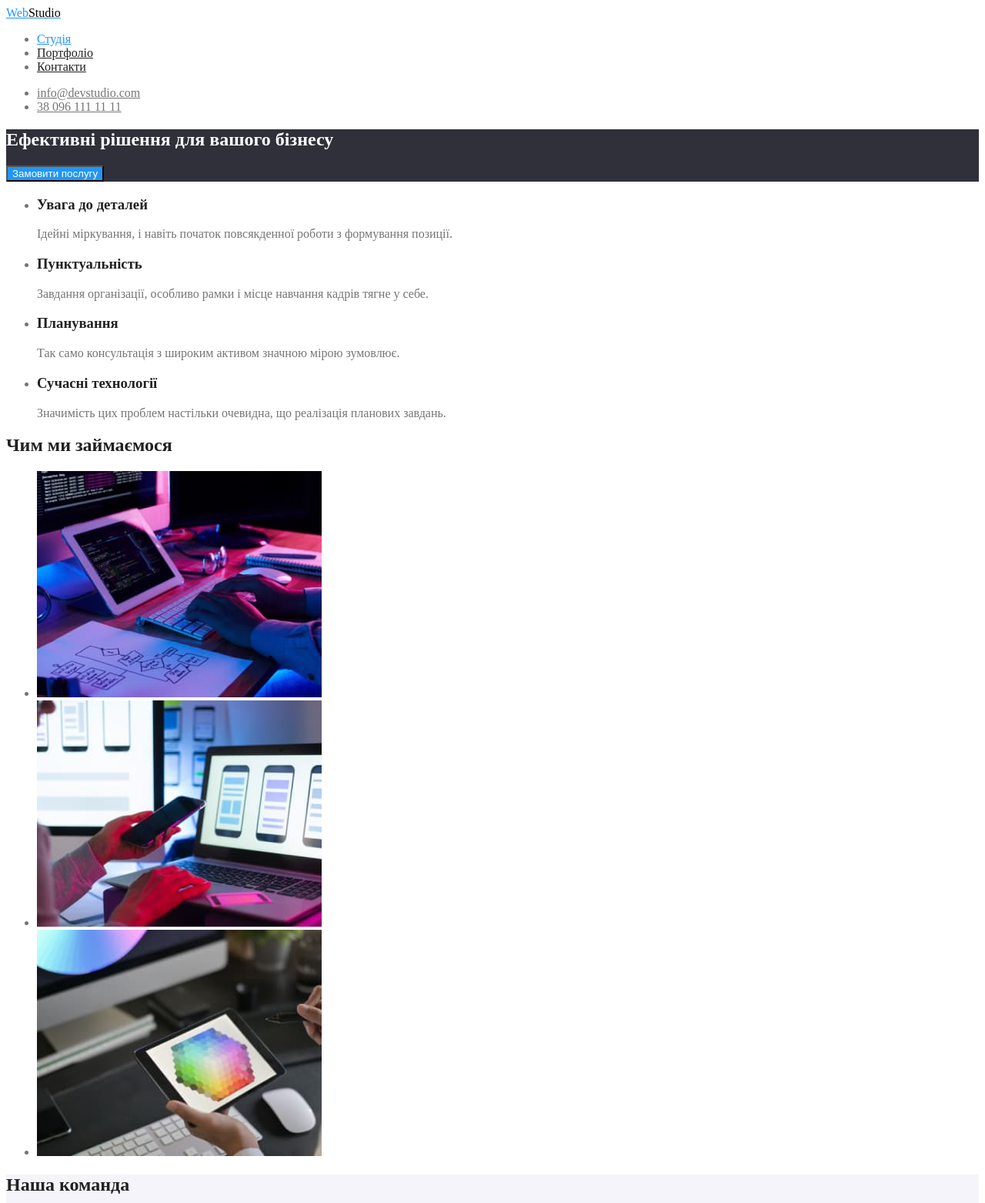
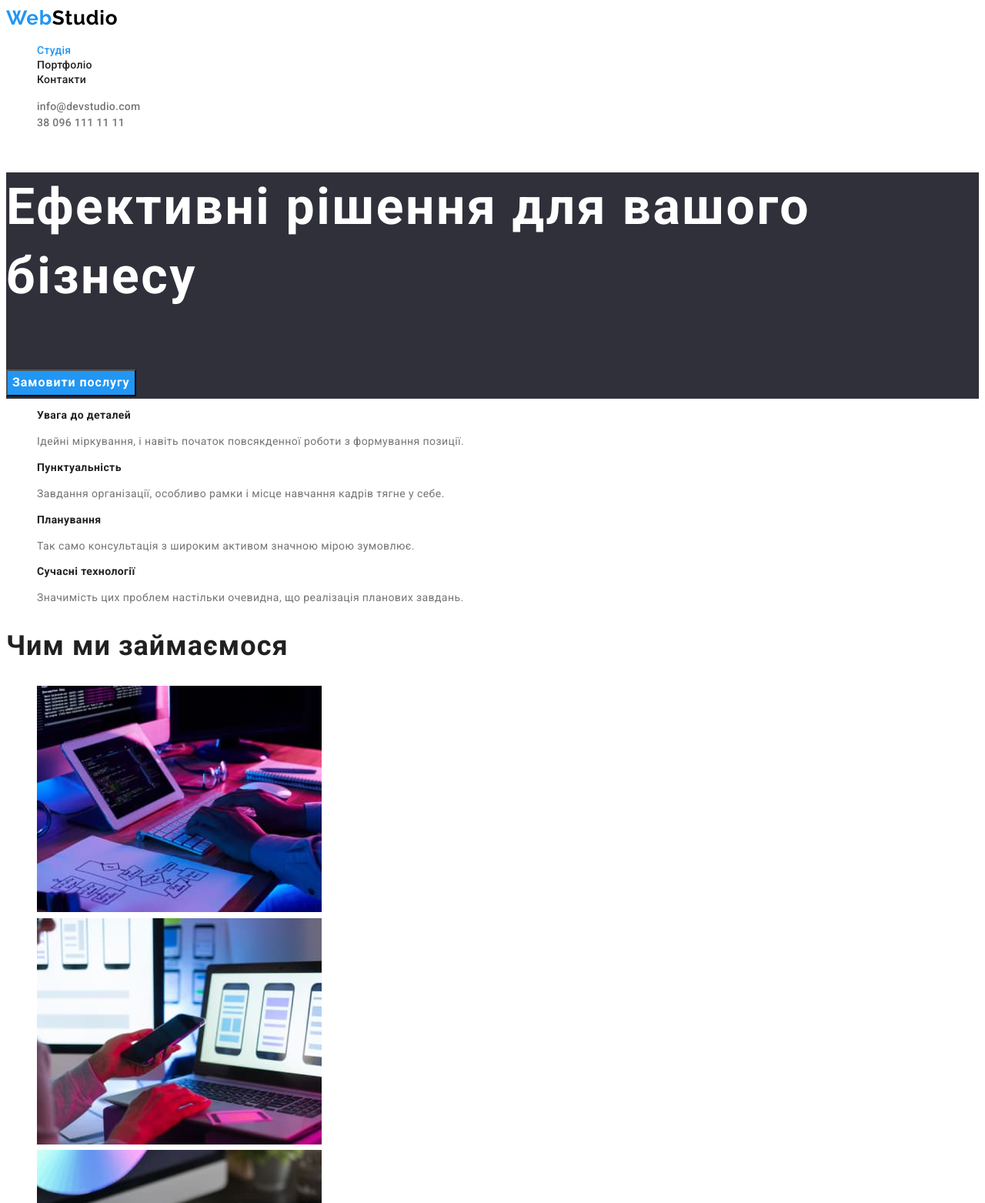
Before and after one commit to IrynaPotupa/goit-markup-hw-02, a plain HTML site: page index.html in a window 1280 px wide. Shown: the top 1563 px of the page at 77% size. Drawn offline with Linux system fonts and the light colour scheme.

Commit message:
add text decoratios

```diff
--- a/css/styles.css
+++ b/css/styles.css
@@ -9,36 +9,65 @@
   --button-h-f-color: #188ce8;
   --secondary-white-color: color: rgba(255, 255, 255, 0.6);
 }
+
 body {
   color: var(--color-primary);
   background-color: var(--main-white-color);
-  /* font-size: 16px; */
+  font-family: 'Roboto', sans-serif;
+}
+
+.list {
+  list-style: none;
+}
+
+.link {
+  text-decoration: none
 }
 
 .logo {
   color: var(--color-brand);
+  font-family: 'Raleway', sans-serif;
+  font-weight: 700;
+  font-size: 26px;
+  line-height: 1.2;
+  letter-spacing: 0.03em;
+  text-decoration: none;
 }
+
 
 .logo-dark {
   color: var(--logo-dark-color);
 }
+
 /* site naw */
 
 .site-naw .naw-link {
   color: var(--main-title-color);
+  font-weight: 500;
+  font-size: 14px;
+  line-height: 1.14;
+  letter-spacing: 0.02em;
 }
 
 .site-naw .naw-link:hover,
 .site-naw .naw-link:focus {
   color: var(--color-brand);
 }
+
 .site-naw .link.current {
   color: var(--color-brand);
 }
 
 .contacts .cnt-link {
   color: var(--color-primary);
+  font-family: 'Roboto';
+  font-weight: 500;
+  font-size: 14px;
+  line-height: 1.4;
+  letter-spacing: 0.02em;
+
 }
+
 .contacts .cnt-link:hover,
 .contacts .cnt-link:focus {
   color: var(--color-brand);
@@ -48,19 +77,36 @@ body {
 .hero {
   color: var(--main-white-color);
   background-color: var(--background-accent);
+  font-weight: 900;
+  font-size: 44px;
+  line-height: 1.36;
+  letter-spacing: 0.06em;
 }
-.button {
+
+.hero-button {
   color: var(--main-white-color);
   background-color: var(--color-brand);
+  font-family: inherit;
+  font-weight: 700;
+  font-size: 16px;
+  line-height: 1.8;
+  letter-spacing: 0.06em;
+  cursor: pointer;
 }
-.button :hover,
-.button :focus {
+
+.hero-button:hover,
+.hero-button:focus {
   background-color: var(--button-h-f-color);
 }
+
 /* sections */
-.section-title {
-  color: var(--main-title-color);
+.section {
+  font-weight: 400;
+  font-size: 14px;
+  line-height: 1.7;
+  letter-spacing: 0.03em;
 }
+
 .visually-hidden {
   position: absolute;
   white-space: nowrap;
@@ -73,35 +119,76 @@ body {
   clip-path: inset(50%);
   margin: -1px;
 }
-/* benefits section*/
-/* .benefits-list{} */
+
+/* benefits */
 .benefits-title {
   color: var(--main-title-color);
+  font-weight: 700;
+  font-size: 14px;
+  line-height: 1.14;
+  letter-spacing: 0.03em;
+}
+
+/* example */
+.example-title {
+  color: var(--main-title-color);
+  font-weight: 700;
+  font-size: 36px;
+  line-height: 1.16;
+  letter-spacing: 0.03em;
 }
 
 /* team section*/
-.team-list {
-  color: var(--main-title-color);
+.section-team {
+  background-color: var(--section-color);
 }
 
-.section-team {
-  background-color: var(--section-color);
+.team-title {
+  color: var(--main-title-color);
+  font-weight: 700;
+  font-size: 36px;
+  line-height: 1.16;
+  letter-spacing: 0.03em;
 }
 
 .team-folder {
   background-color: var(--main-white-color);
 }
 
+.team-list {
+  color: var(--main-title-color);
+  font-weight: 500;
+  font-size: 16px;
+  line-height: 1.18;
+  letter-spacing: 0.03em;
+}
+
 /* footer */
 .footer {
   background-color: var(--background-accent);
 }
-.address .link{
+
+.address {
+  font-weight: 400;
+  font-size: 14px;
+  line-height: 1.7;
+  letter-spacing: 0.03em;
+}
+
+.address .link {
   color: var(--main-white-color);
+  font-style: normal;
 }
+
 .address .address-link {
   color: var(--secondary-white-color);
 }
+
+.address .link:hover,
+.address .link:focus {
+  color: var(--color-brand);
+}
+
 .logo-light {
   color: var(--main-white-color);
 }
@@ -111,7 +198,20 @@ body {
 .portfolio-button {
   color: var(--main-title-color);
   background-color: var(--section-color);
+  font-family: inherit;
+  font-weight: 500;
+  font-size: 16px;
+  line-height: 1.6;
+  letter-spacing: 0.03em;
+  cursor: pointer;
 }
+
+.portfolio-button:hover,
+.portfolio-button:focus {
+  color: var(--main-white-color);
+  background-color: var(--color-brand);
+}
+
 .button.current {
   color: var(--main-white-color);
   background-color: var(--color-brand);
@@ -119,8 +219,16 @@ body {
 
 .portfolio-list .link {
   color: var(--color-primary);
+  font-weight: 400;
+  font-size: 16px;
+  line-height: 1.87;
+  letter-spacing: 0.03em;
 }
 
 .portfolio-title {
   color: var(--main-title-color);
+  font-weight: 700;
+  font-size: 18px;
+  line-height: 2;
+  letter-spacing: 0.06em;
 }
--- a/index.html
+++ b/index.html
@@ -5,6 +5,12 @@
     <meta http-equiv="X-UA-Compatible" content="IE=edge" />
     <meta name="viewport" content="width=device-width, initial-scale=1.0" />
     <title>WebStudio</title>
+    <link rel="preconnect" href="https://fonts.googleapis.com" />
+    <link rel="preconnect" href="https://fonts.gstatic.com" crossorigin />
+    <link
+      href="https://fonts.googleapis.com/css2?family=Raleway:wght@700&family=Roboto:wght@400;500;700;900&display=swap"
+      rel="stylesheet"
+    />
     <link rel="stylesheet" href="./css/styles.css" />
   </head>
   <body>
@@ -12,17 +18,17 @@
     <header>
       <nav>
         <a href="#" class="logo">Web<span class="logo-dark">Studio</span> </a>
-        <ul class="site-naw">
+        <ul class="site-naw list">
           <li>
             <a href="./index.html" class="naw-link link current">Студія</a>
           </li>
           <li>
             <a href="./portfolio.html" class="naw-link link">Портфоліо</a>
           </li>
-          <li><a href="" class="naw-link">Контакти</a></li>
+          <li><a href="" class="naw-link link">Контакти</a></li>
         </ul>
       </nav>
-      <ul class="contacts">
+      <ul class="contacts list">
         <li>
           <a href="malito:info@devstudio.com" class="cnt-link link" lang="en"
             >info@devstudio.com</a
@@ -37,12 +43,12 @@
       <!-- секція герой -->
       <section class="hero">
         <h1 class="hero-title">Ефективні рішення для вашого бізнесу</h1>
-        <button type="button" class="button">Замовити послугу</button>
+        <button type="button" class="hero-button">Замовити послугу</button>
       </section>
       <!-- секція переваги -->
       <section class="section">
         <h2 class="visually-hidden">Наші переваги</h2>
-        <ul class="benefits-list">
+        <ul class="benefits list">
           <li>
             <h3 class="benefits-title">Увага до деталей</h3>
             <p>
@@ -74,8 +80,8 @@
       </section>
       <!-- секція наші роботи -->
       <section class="section">
-        <h2 class="section-title">Чим ми займаємося</h2>
-        <ul>
+        <h2 class="example-title">Чим ми займаємося</h2>
+        <ul class="list">
           <li>
             <img
               src="./images/box1.jpg"
@@ -101,8 +107,8 @@
       </section>
       <!-- секція команда -->
       <section class="section-team">
-        <h2 class="section-title">Наша команда</h2>
-        <ul class="team">
+        <h2 class="team-title">Наша команда</h2>
+        <ul class="list">
           <li class="team-folder">
             <img
               src="./images/photo1.jpg"
@@ -146,7 +152,7 @@
     <footer class="footer">
       <a href="#" class="logo">Web<span class="logo-light">Studio</span> </a>
       <address>
-        <ul class="address">
+        <ul class="address list">
           <li>
             <a
               href="https://goo.gl/maps/CPtrU1FHBa2aNyZL9"
```
Also changed, not shown: portfolio.html (+12 -6 lines).
